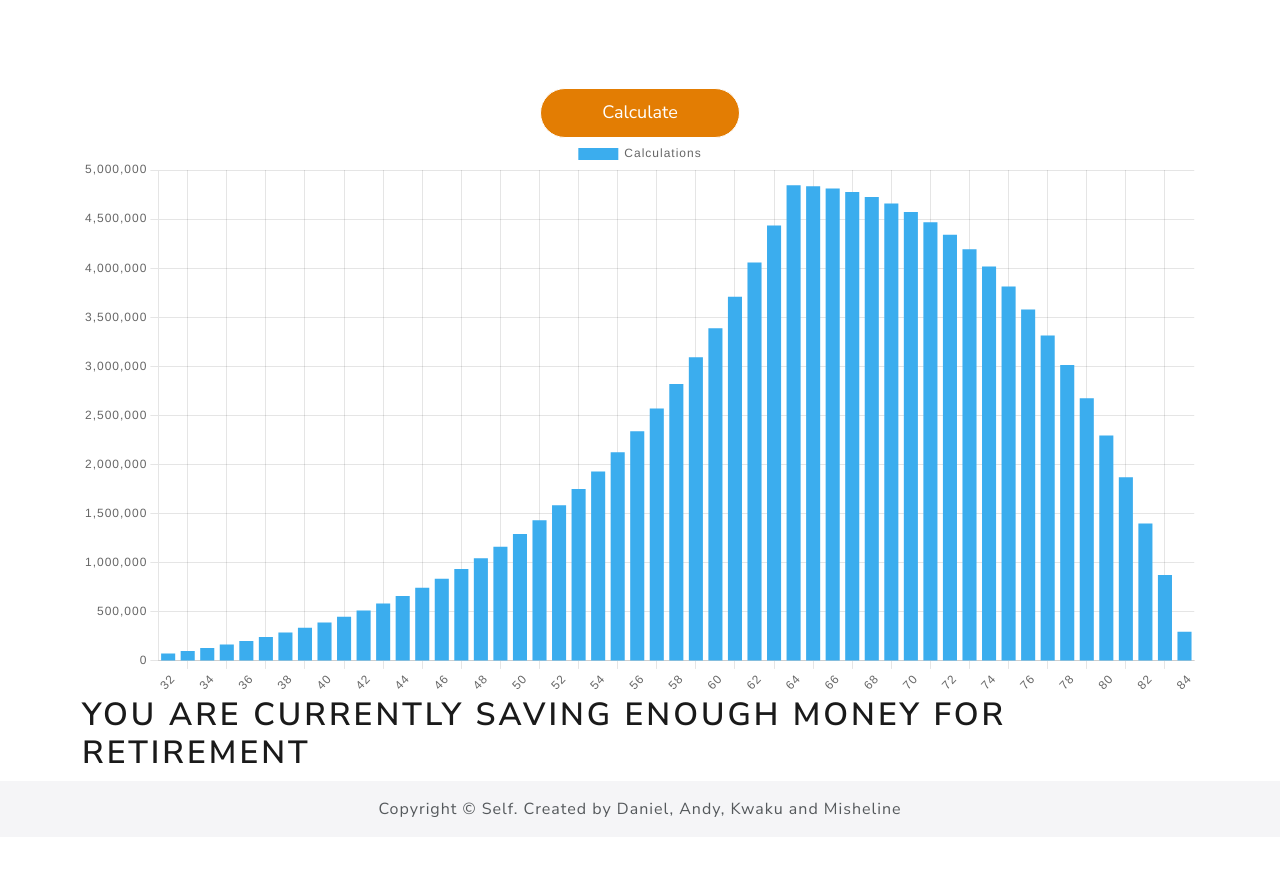
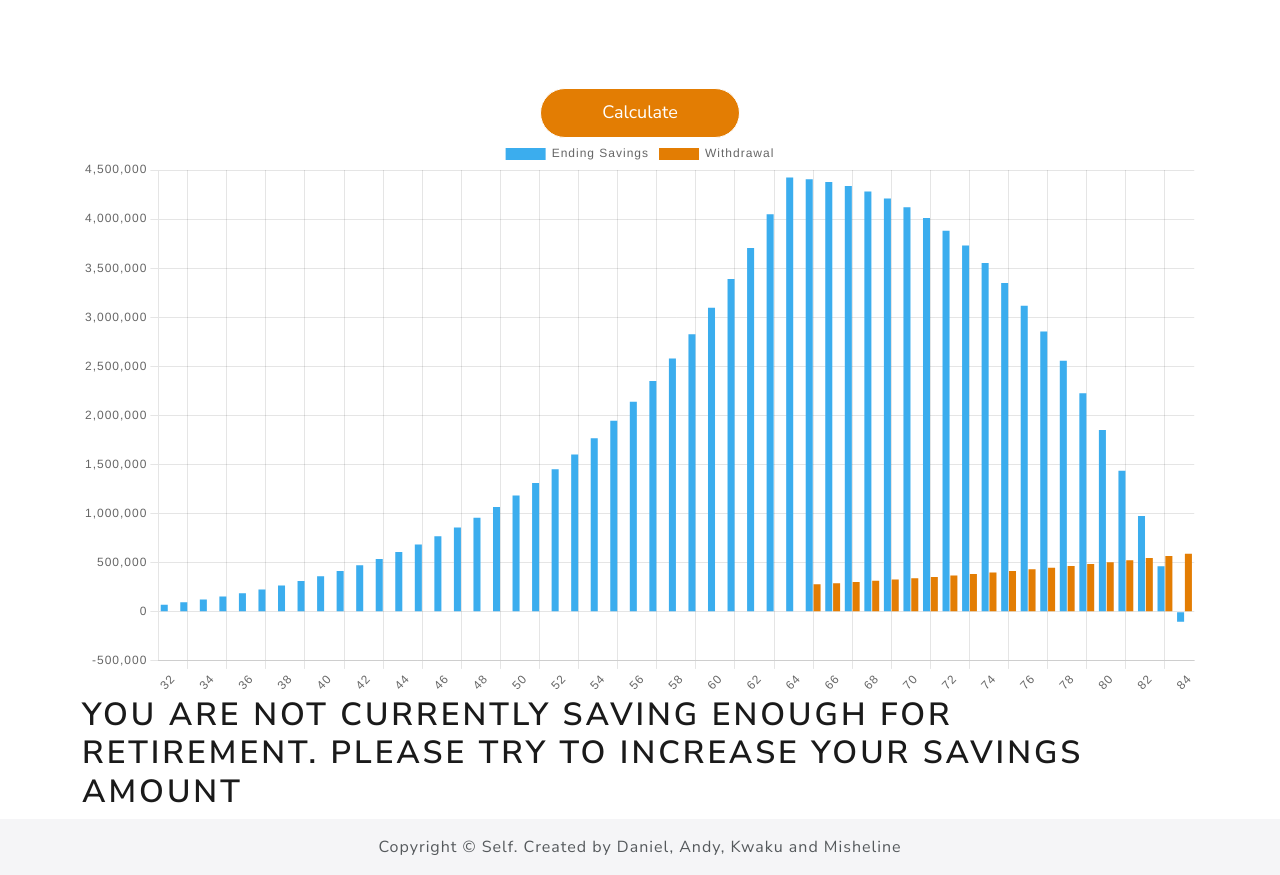
Before and after one commit to Danielamoateng1989/group-industry-project, a React (Create React App) app: page / in a window 1280 px wide. Shown: the part 640-1515 px from the top of the page. Before the commit the page ends 1477 px from the top, so only its background shows below. Built offline with nearby package versions, Linux system fonts and the light colour scheme.

Commit message:
updated graph to include withdrawal amount

```diff
--- a/src/components/Graph.js
+++ b/src/components/Graph.js
@@ -10,11 +10,11 @@ const Graph = () => {
         amountSaved: 50000,
         retirementAge: 65,
         yearsRetired: 20,
-        savingsRate: 15,
+        savingsRate: 13.5,
         inflation: 4,
         preRoi: 8,
         postRoi: 6,
-        incomeRetirementPercent: 80,
+        incomeRetirementPercent: 75,
         salaryIncrease: 3
         }
 
@@ -25,18 +25,23 @@ const Graph = () => {
 
     const getSavings = formattedData.finalSavingsArray.map(year => year.endingSavings)
 
+    const getWithdrawal = formattedData.finalSavingsArray.map(year => year.withdrawal)
+
     return (
     <>
      <Bar data={{
         labels: getAges,
         datasets: [{
-          label: 'Calculations',
+          label: 'Ending Savings',
           data: getSavings,
           backgroundColor: '#3badee'
-        }]
-      }}>
-
-      </Bar>
+        }, {
+          label: 'Withdrawal',
+          data: getWithdrawal,
+          backgroundColor: '#E37D03'
+        }]
+    }}>
+      </Bar>
       <h1 className="retirementCheck">{ formattedData.retirementCheck }</h1>
     </>
 )
--- a/src/utils/calculator.js
+++ b/src/utils/calculator.js
@@ -73,7 +73,6 @@ const calculator = (calculationOptions) => {
 
       let accountSavings = postRoi / 100 * savingsBalance
       let totalSavings = accountSavings
-      // withdrawal = incomeRetirementPercent / 100 * withdrawal <-- likely not needed
       let totalBalance = savingsBalance + totalSavings - withdrawal
       let returnObject = {
         startingSavings: savingsBalance.toFixed(2),
@@ -116,7 +115,7 @@ const calculator = (calculationOptions) => {
 }
 
 console.log(calculator({
-  startAge: 32, income: 75000, spouseIncome: 65000, amountSaved: 50000, retirementAge: 65, yearsRetired: 20, savingsRate: 10, inflation: 4, preRoi: 8, postRoi: 6, incomeRetirementPercent: 80, salaryIncrease: 3
+  startAge: 32, income: 75000, spouseIncome: 65000, amountSaved: 50000, retirementAge: 65, yearsRetired: 20, savingsRate: 10, inflation: 4, preRoi: 8, postRoi: 6, incomeRetirementPercent: 75, salaryIncrease: 3
   }
 ))
 
```
